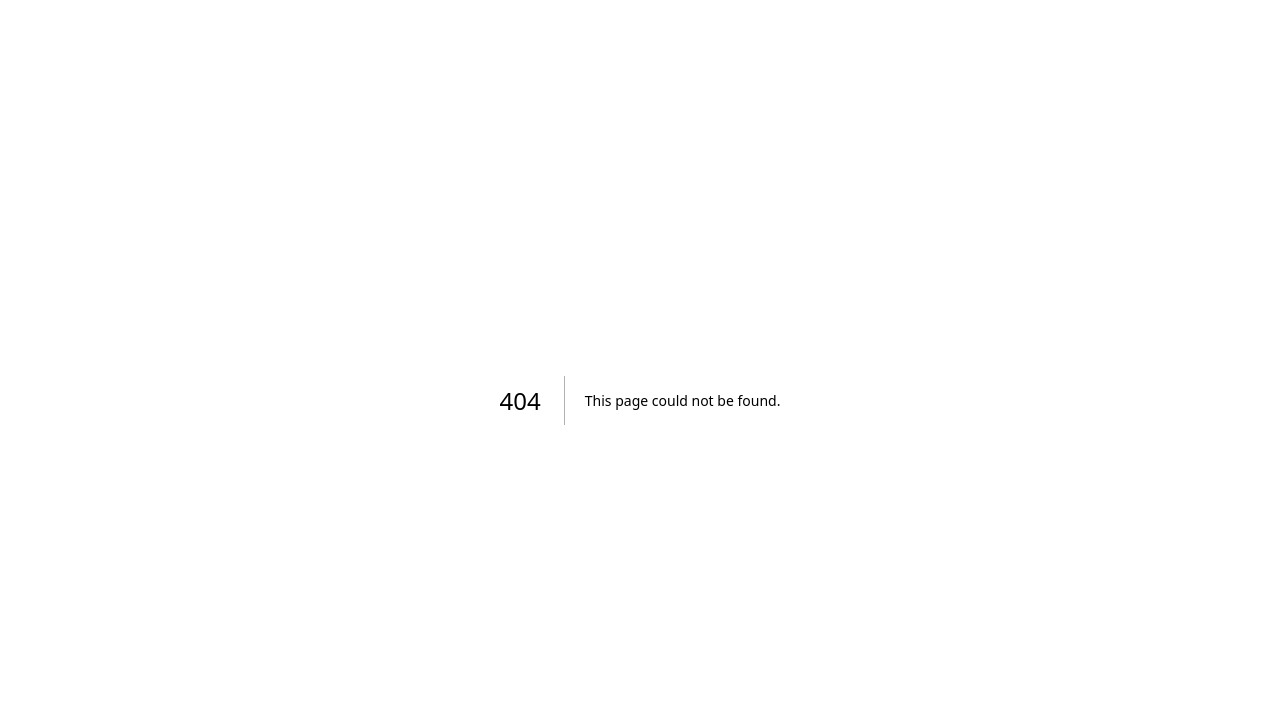
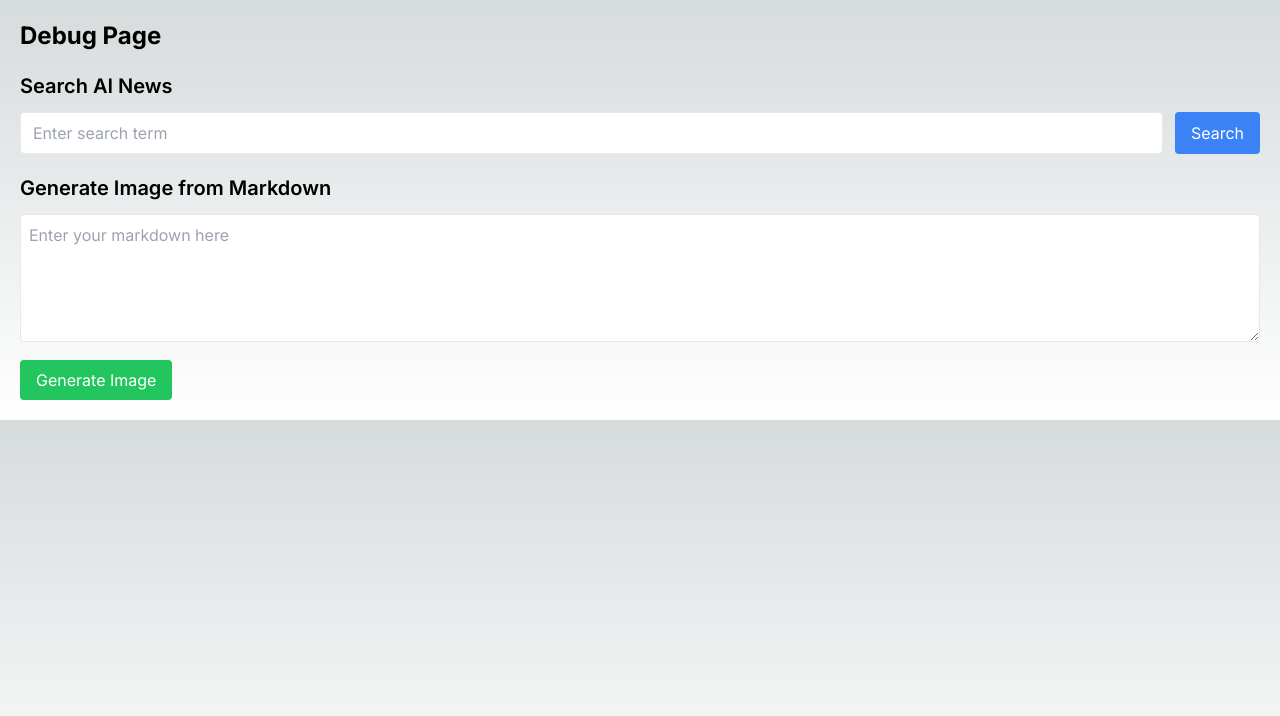
Before and after one commit to iaiuse/aidaily-gptsaction, a Next.js app: page /debug in a window 1280 px wide. Before the commit this address had no page. Shown: the top 716 px of the page. Built offline with nearby package versions, Linux system fonts and the light colour scheme.

Commit message:
增加debug的处理

```diff
--- /dev/null
+++ b/app/debug/page.tsx
@@ -0,0 +1,96 @@
+"use client";
+
+import React, { useState } from 'react';
+import axios from 'axios';
+
+interface Article {
+  title: string;
+  description: string;
+  url: string;
+}
+
+const Debug: React.FC = () => {
+  const [query, setQuery] = useState<string>('');
+  const [news, setNews] = useState<Article[]>([]);
+  const [markdown, setMarkdown] = useState<string>('');
+  const [imageUrl, setImageUrl] = useState<string>('');
+
+  const searchNews = async () => {
+    try {
+      const response = await axios.get(`/api/news?query=${query}`);
+      setNews(response.data.articles);
+    } catch (error) {
+      console.error('Error fetching news', error);
+    }
+  };
+
+  const generateImage = async () => {
+    try {
+      const response = await axios.post('/api/generate-image', { markdown });
+      setImageUrl(response.data.imageUrl);
+    } catch (error) {
+      console.error('Error generating image', error);
+    }
+  };
+
+  return (
+    <div className="p-5">
+      <h1 className="text-2xl font-bold mb-5">Debug Page</h1>
+      <div className="space-y-5">
+        <div>
+          <h2 className="text-xl font-semibold mb-3">Search AI News</h2>
+          <div className="flex space-x-3 mb-3">
+            <input
+              type="text"
+              placeholder="Enter search term"
+              value={query}
+              onChange={(e: React.ChangeEvent<HTMLInputElement>) => setQuery(e.target.value)}
+              className="flex-grow px-3 py-2 border rounded"
+            />
+            <button onClick={searchNews} className="px-4 py-2 bg-blue-500 text-white rounded hover:bg-blue-600">
+              Search
+            </button>
+          </div>
+          <div className="space-y-3">
+            {news.map((article, index) => (
+              <div key={index} className="border rounded p-3">
+                <h3 className="font-bold">{article.title}</h3>
+                <p className="mt-1">{article.description}</p>
+                <a
+                  href={article.url}
+                  target="_blank"
+                  rel="noopener noreferrer"
+                  className="inline-block mt-2 text-blue-500 hover:underline"
+                >
+                  Read more
+                </a>
+              </div>
+            ))}
+          </div>
+        </div>
+        <div>
+          <h2 className="text-xl font-semibold mb-3">Generate Image from Markdown</h2>
+          <textarea
+            placeholder="Enter your markdown here"
+            value={markdown}
+            onChange={(e: React.ChangeEvent<HTMLTextAreaElement>) => setMarkdown(e.target.value)}
+            className="w-full h-32 p-2 border rounded mb-3"
+          />
+          <button
+            onClick={generateImage}
+            className="px-4 py-2 bg-green-500 text-white rounded hover:bg-green-600"
+          >
+            Generate Image
+          </button>
+          {imageUrl && (
+            <div className="mt-3">
+              <img src={imageUrl} alt="Generated from markdown" className="max-w-full h-auto" />
+            </div>
+          )}
+        </div>
+      </div>
+    </div>
+  );
+};
+
+export default Debug;
```
